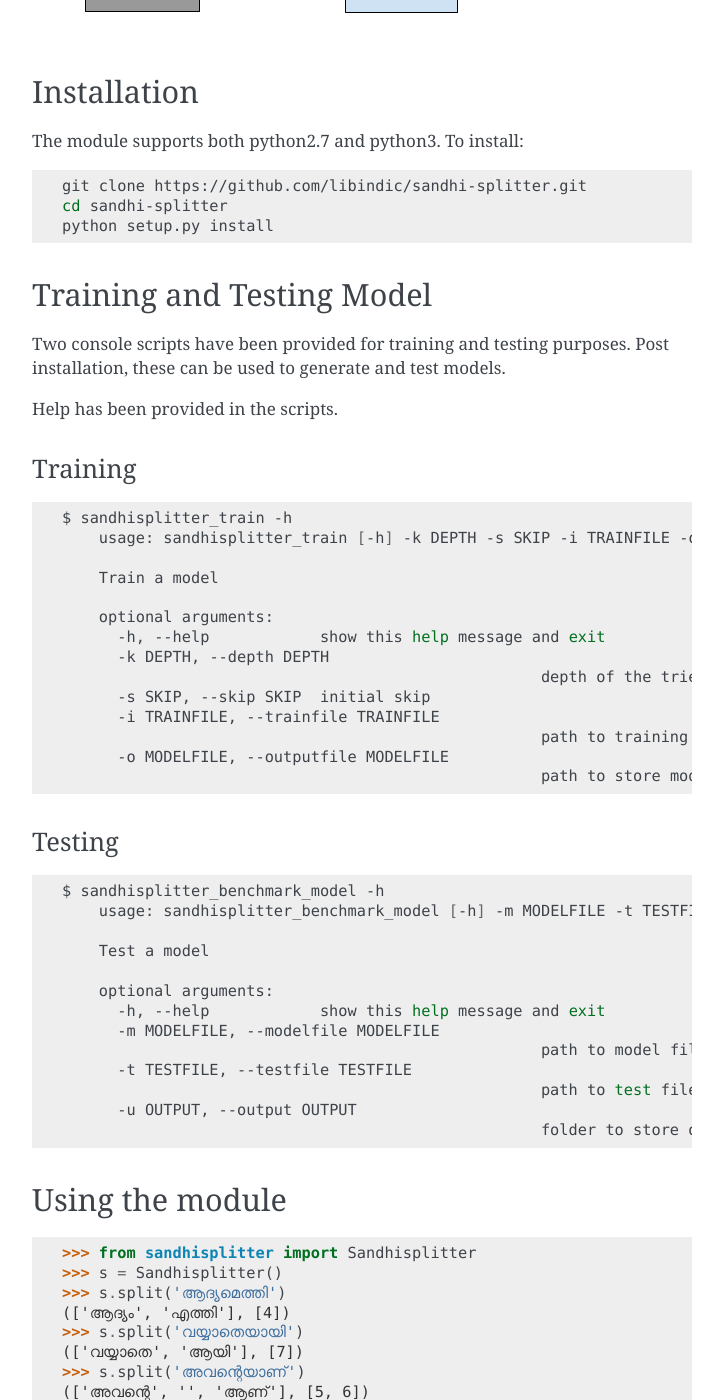
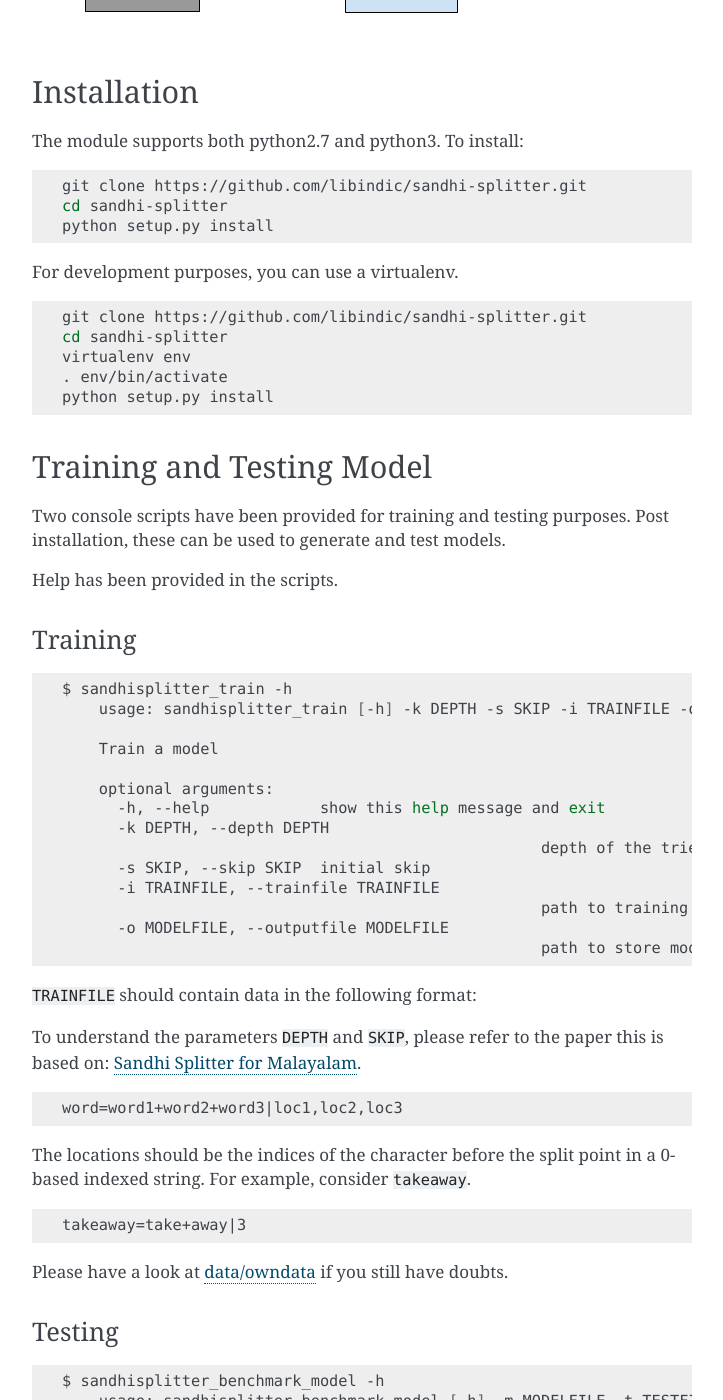
Before and after one commit to libindic/sandhi-splitter, a Sphinx documentation site: the page built from docs/index.rst, in a window 1280 px wide and 1400 px high, scrolled down 526 px. Shown: the whole window, without its empty margins (388-1111 px from the left). Built offline with Sphinx 7.4.7, drawn with Linux system fonts in a browser that asks for light colours; some of the changed text lies outside the part shown.

Commit message:
Adding documentation sources

```diff
--- a/docs/index.rst
+++ b/docs/index.rst
@@ -22,6 +22,17 @@ The module supports both python2.7 and python3. To install:
     git clone https://github.com/libindic/sandhi-splitter.git
     cd sandhi-splitter
     python setup.py install
+
+For development purposes, you can use a virtualenv.
+
+.. code-block:: bash
+
+    git clone https://github.com/libindic/sandhi-splitter.git
+    cd sandhi-splitter
+    virtualenv env
+    . env/bin/activate
+    python setup.py install
+
 
 
 Training and Testing Model
@@ -52,6 +63,24 @@ Training
 	  -o MODELFILE, --outputfile MODELFILE
 							path to store model
 
+
+
+``TRAINFILE`` should contain data in the following format:
+
+To understand the parameters ``DEPTH`` and ``SKIP``, please refer to the paper this is based on: `Sandhi Splitter for Malayalam <http://ltrc.iiit.ac.in/icon2015/icon2014_proceedings/papers/File71-p164.pdf>`_.
+
+.. code-block:: none
+
+    word=word1+word2+word3|loc1,loc2,loc3
+
+The locations should be the indices of the character before the split point in a 0-based indexed string. For example, consider ``takeaway``.
+
+.. code-block:: none
+
+    takeaway=take+away|3
+
+Please have a look at `data/owndata <https://github.com/jerinphilip/sandhi-splitter/blob/master/data/owndata>`_ if you still have doubts.
+
 Testing
 +++++++
 
@@ -68,10 +97,8 @@ Testing
 							path to model file
 	  -t TESTFILE, --testfile TESTFILE
 							path to test file
-	  -u OUTPUT, --output OUTPUT
-							folder to store output
 
-
+The ``MODELFILE`` here is the output generated by the training script. ``TESTFILE`` should follow the same syntax as the one mentioned in training.
 
 Using the module
 ----------------
```
